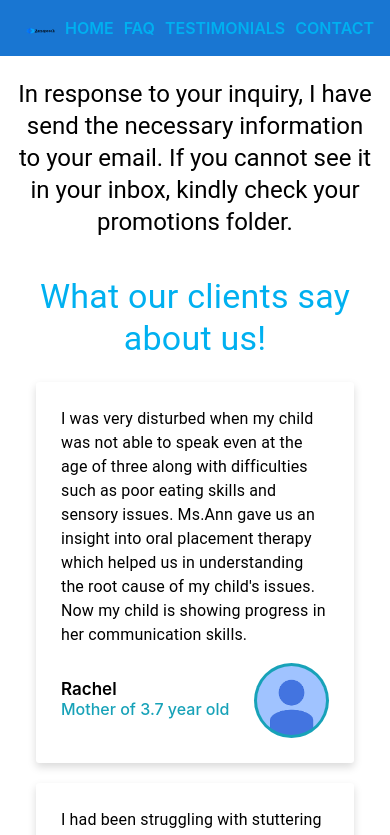
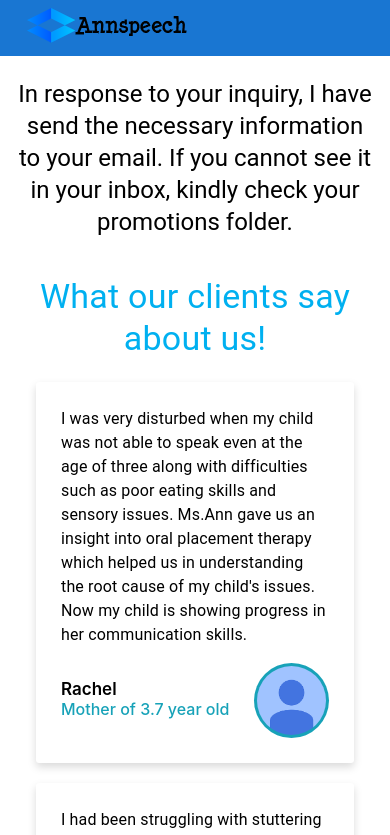
Before and after one commit to iogrids/annspeech.com, a Next.js app: page /thanks in a window 390 px wide. Shown: the top 835 px of the page. Built offline with nearby package versions, Linux system fonts and the light colour scheme.

Commit message:
adding responsiveness

```diff
--- a/src/components/Menu/Menu.js
+++ b/src/components/Menu/Menu.js
@@ -29,6 +29,9 @@ const useStyles = makeStyles((theme) => ({
       color: '#00b0f0',
     },
   },
+  link: {
+    padding: theme.spacing(1),
+  },
   logo: {},
 }));
 
@@ -39,26 +42,28 @@ const Menu = () => {
     <Box className={classes.menuBox}>
       <AppBar elevation={0} className={classes.header}>
         <Toolbar>
-          <NextLink href="/" passHref>
-            <Link>
-              <Image src={logo} alt="logo" />
-            </Link>
-          </NextLink>
+          <Box textAlign={{ xs: 'center' }}>
+            <NextLink href="/" passHref>
+              <Link>
+                <Image src={logo} alt="logo" />
+              </Link>
+            </NextLink>
+          </Box>
           <div className={classes.grow}></div>
-          <div>
+          <Box display={{ xs: 'none', md: 'block', lg: 'block' }}>
             <NextLink href="/#home" passHref>
-              <Link>HOME</Link>
+              <Link className={classes.link}>HOME</Link>
             </NextLink>
             <NextLink href="/#faq" passHref>
-              <Link>FAQ</Link>
+              <Link className={classes.link}>FAQ</Link>
             </NextLink>
             <NextLink href="/#testimonials" passHref>
-              <Link>TESTIMONIALS</Link>
+              <Link className={classes.link}>TESTIMONIALS</Link>
             </NextLink>
             <NextLink href="/#contact" passHref>
-              <Link>CONTACT</Link>
+              <Link className={classes.link}>CONTACT</Link>
             </NextLink>
-          </div>
+          </Box>
         </Toolbar>
       </AppBar>
     </Box>
```
